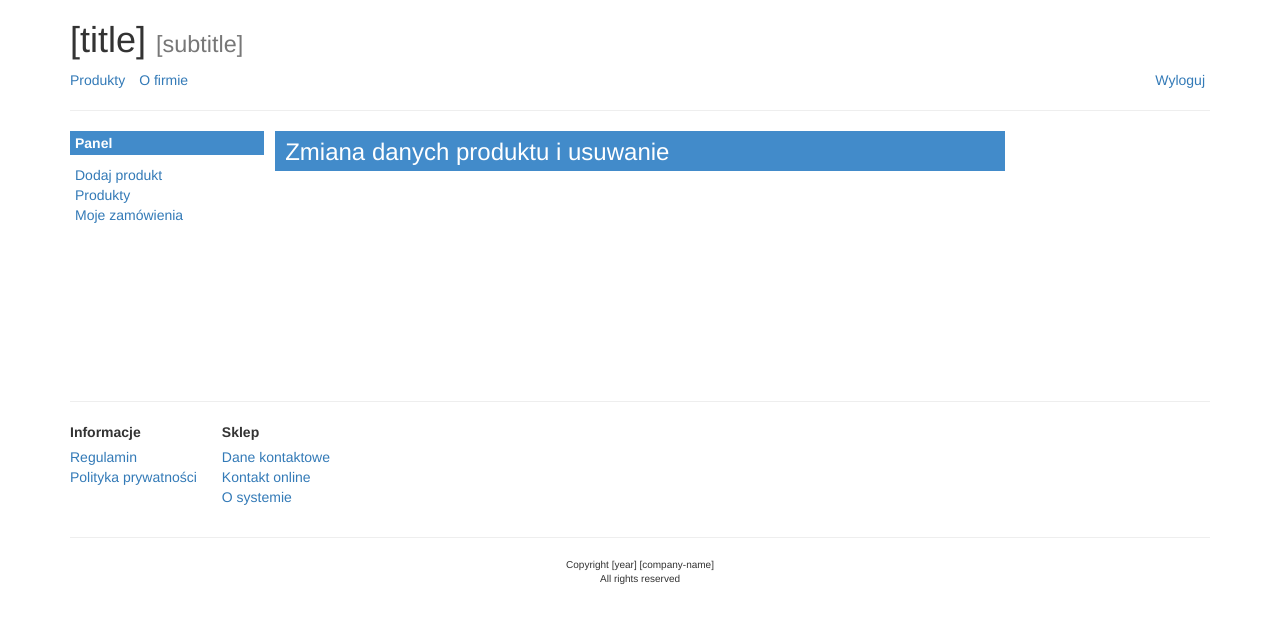
After one commit to airlog/absklep, a Flask app: page /panel/modify/ in a window 1280 px wide. The commit adds this page. Shown: the top 623 px of the page. Run offline with Flask 2, Linux system fonts and the light colour scheme; some libraries are stand-ins or nearby versions.

Commit message:
dodano widok panelu dla pracownika po zalogowaniu

```diff
--- a/absklep/forms.py
+++ b/absklep/forms.py
@@ -15,3 +15,8 @@ class Login(Form):
     email = TextField('Email ', [])
     pas = PasswordField('Haslo ', [])
     remember = BooleanField('Zapamietaj mnie', [])
+
+class Emplogin(Form):
+	password = PasswordField('Hasło', [])
+	fname = TextField('imie', [])
+	lname = TextField('nazw', [])
--- a/absklep/templates/panel/add_product.html
+++ b/absklep/templates/panel/add_product.html
@@ -3,7 +3,7 @@
 {% block loginForm %}
 {% endblock %}
 
-{% block page %}
+{% block pageMiddle %}
     <div>
         <div class="fullscreen-border">
             <h3 class="pull-left" style="color: white; margin-top: 3px; margin-left: 5px;">Nowy produkt</h3>
--- /dev/null
+++ b/absklep/templates/panel/modify.html
@@ -0,0 +1,13 @@
+{% extends 'panel/panel.html' %}
+
+{% block loginForm %}
+{% endblock %}
+
+{% block pageMiddle %}
+    <div>
+        <div class="fullscreen-border">
+            <h3 class="pull-left" style="color: white; margin-top: 3px; margin-left: 5px;">Zmiana danych produktu i usuwanie</h3>
+        </div>
+
+    </div>
+{% endblock %}
--- a/absklep/templates/panel/panel.html
+++ b/absklep/templates/panel/panel.html
@@ -5,6 +5,23 @@
 <li><a href="/auth/signout/">Wyloguj</a></li>
 {% endblock %}
 
-{% block page %}
-Panel
+
+{% block pageLeft %}
+<div>
+	<div class="frame-title">Panel</div>
+	<ul class="list-unstyled" style="padding-left: 5px; padding-right: 5px;">
+		<li><a href="/panel/products/">Dodaj produkt</a></li>
+		<li><a href="/panel/modify/">Produkty</a></li>
+		<li><a>Moje zamówienia</a></li>
+    </ul>
+ </div>
+
 {% endblock %}
+
+
+
+{% block pageRight %}
+{% endblock %}
+
+{% block pageMiddle %}
+{% endblock %}
--- a/absklep/views.py
+++ b/absklep/views.py
@@ -200,8 +200,10 @@ def add_product_view():
         for i in range(length):
             yield 'propertyKey{}'.format(i), 'propertyValue{}'.format(i)
 
-    from flask import request
+    from flask import request, g
     from .util import read_form
+
+    if not g.current_user.is_authenticated() or g.current_user.__tablename__ != "Employees": return redirect(url_for('emplogin'))
 
     if request.method == 'POST':
         from .models import Product, Property
@@ -411,3 +413,7 @@ def emplogin():
 
     return render_template('panel/login.html',
                             emplogin=emplogin)
+
+@app.route('/panel/modify/')
+def modify_product():
+	return render_template('panel/modify.html', logform=absklep.forms.Login())
```
